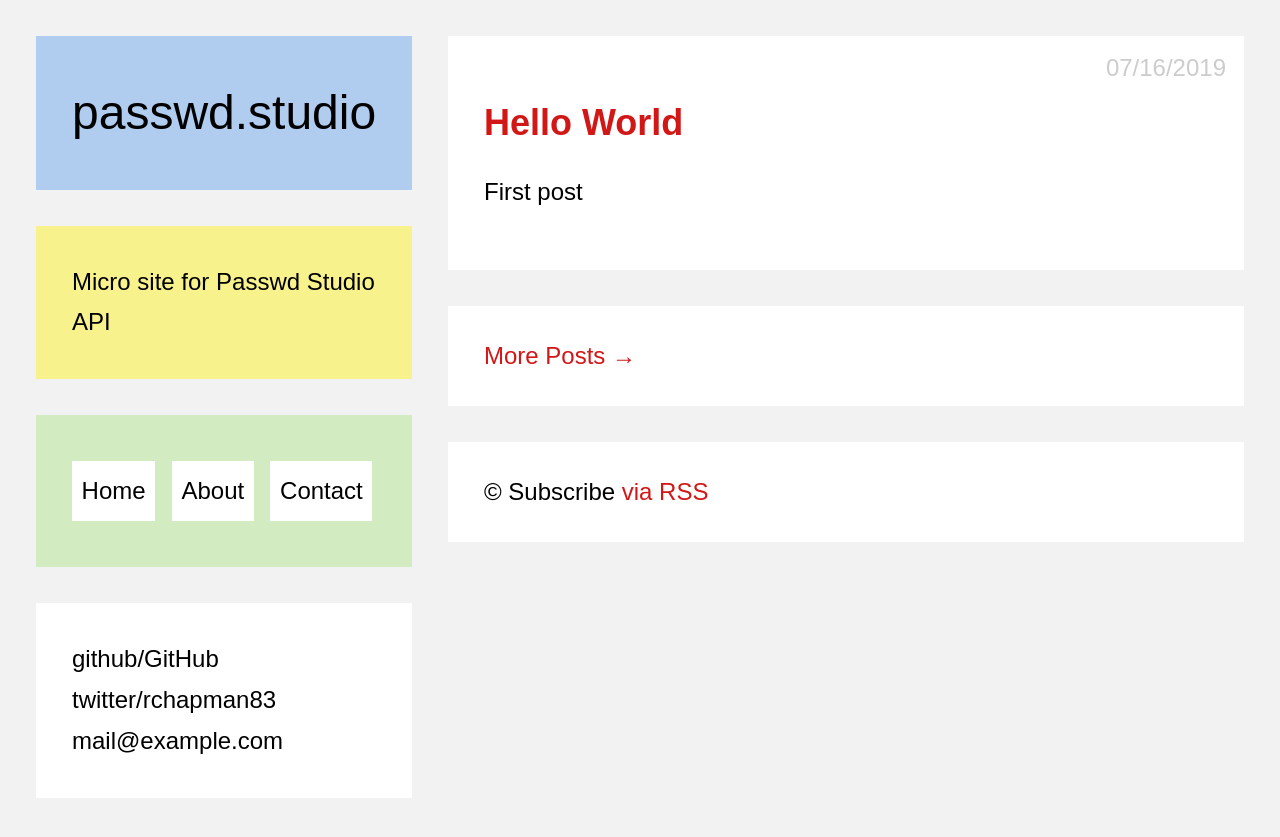
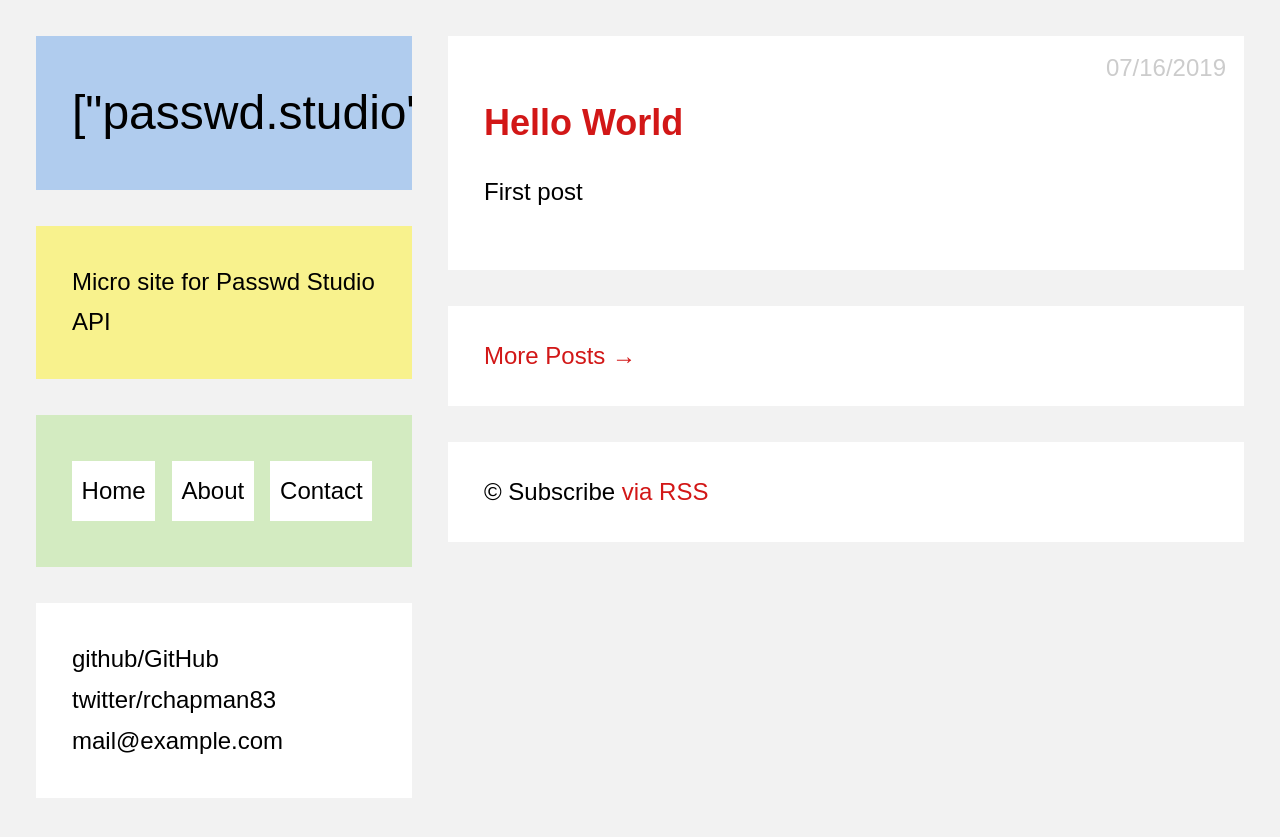
Before and after one commit to rchapman83/passwd-studio-web, a Jekyll site: the page built from index.html, in a window 1280 px wide. Shown: the top 837 px of the page. Built offline with Jekyll 4.4.1, drawn with Linux system fonts in a browser that asks for light colours.

```diff
--- a/_config.yml
+++ b/_config.yml
@@ -1,5 +1,5 @@
 ---
-title: [passwd.studio]
+title: '["passwd.studio"]'
 timezone: Australia/Melbourne
 collections:
   posts:
```
